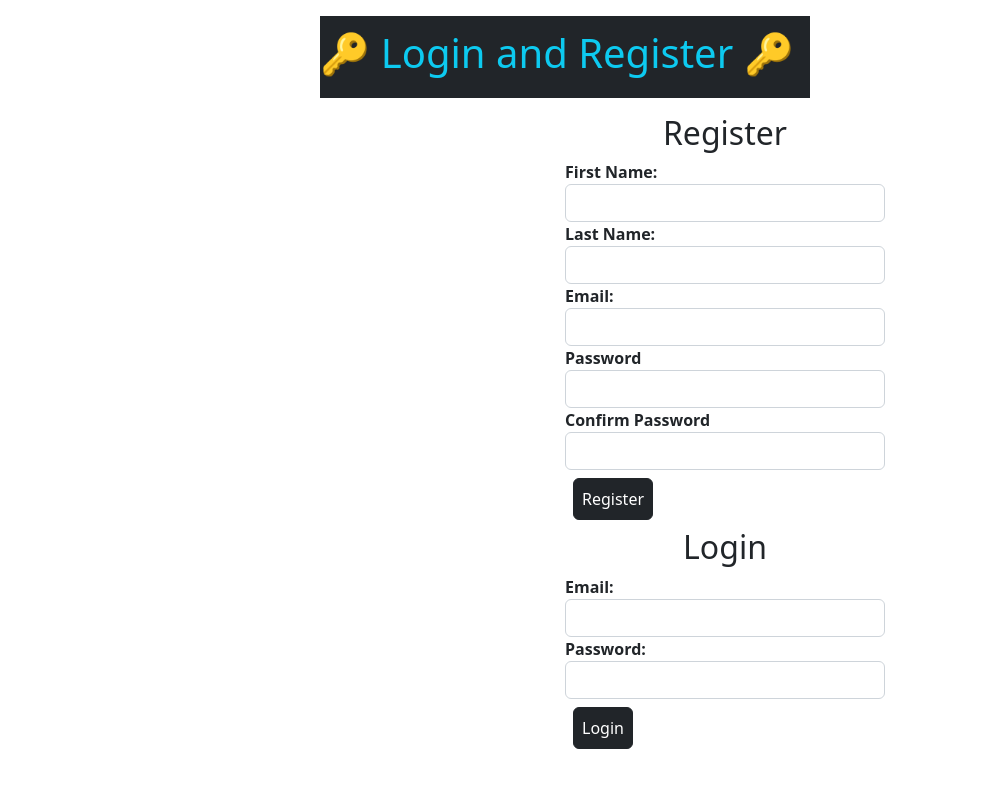
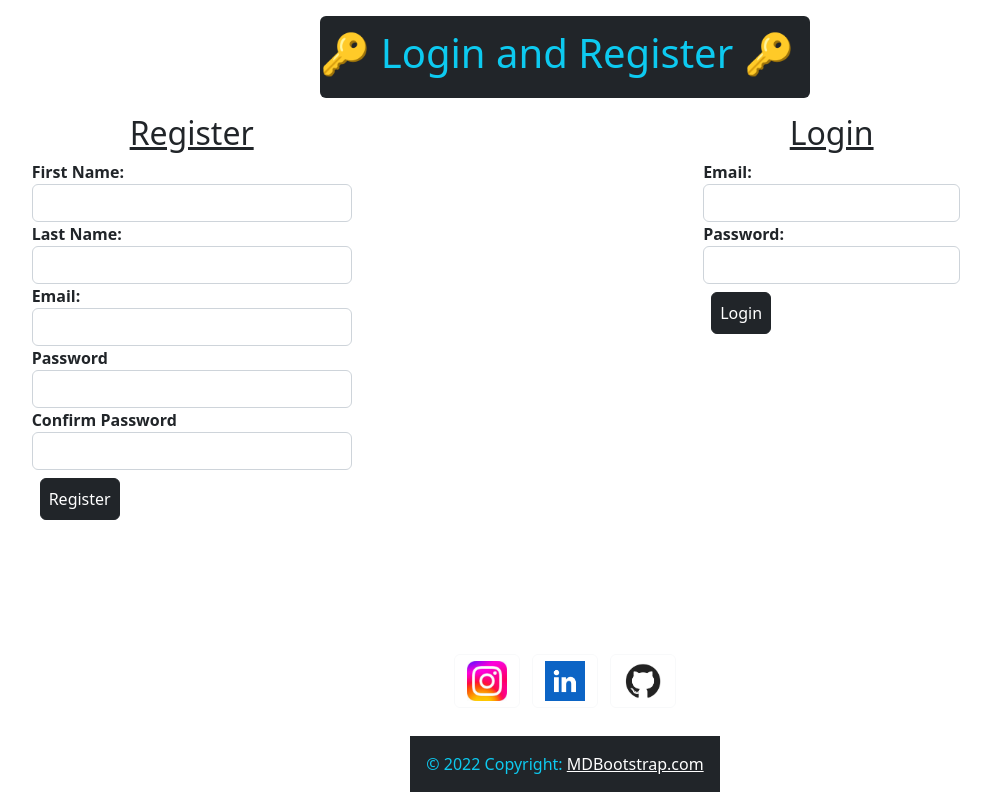
Before and after one commit to JG8993/login-and-registration, a Flask app: page / in a window 1280 px wide. Shown: the whole page, without its empty margins (75-1066 px from the left). Run offline with Flask 2, Linux system fonts and the light colour scheme.

Commit message:
footer and imgs added

```diff
--- a/flask_app/templates/index.html
+++ b/flask_app/templates/index.html
@@ -5,16 +5,17 @@
     <meta http-equiv="X-UA-Compatible" content="IE=edge">
     <meta name="viewport" content="width=device-width, initial-scale=1.0">
     <link href="https://cdn.jsdelivr.net/npm/bootstrap@5.2.3/dist/css/bootstrap.min.css" rel="stylesheet" integrity="sha384-rbsA2VBKQhggwzxH7pPCaAqO46MgnOM80zW1RWuH61DGLwZJEdK2Kadq2F9CUG65" crossorigin="anonymous">
+    <link rel="stylesheet" href="/flask_app/static/img/">
     <title>Login and Register</title>
 </head>
 <body>
     <div class="d-flex justify-content-center m-3">
-        <nav class="navbar navbar-dark bg-dark">
+        <nav class="navbar navbar-dark bg-dark rounded">
             <a class="navbar-brand text-info border-info"><h1> &#128273; Login and Register &#128273; </h1></a>
         </div>
     <div class="d-flex justify-content-around">
-        <form action="/register" method="post" class="col-lg-3 offset-lg-3">
-            <h2 class="text-center">Register</h2>
+        <form action="/register" method="post" class="col-lg-3">
+            <h2 class="text-center"><u>Register</u></h2>
             {% with messages = get_flashed_messages() %}
                 {% if messages %}
                     {% for message in messages %}
@@ -45,8 +46,10 @@
                 </div>
                 <input type="submit" value="Register" class="btn btn-dark m-2 p-2">
         </form>
+        </div>
+        <div class="d-flex justify-content-around col-lg-5">
         <form action="/login" method="post">
-            <h2 class="text-center">Login</h2>
+            <h2 class="text-center"><u>Login</u></h2>
             {% with messages = get_flashed_messages() %}
                 {% if messages %}
                     {% for message in messages %}
@@ -65,5 +68,22 @@
                 </div>
                     <input type="submit" value="Login" class= "btn btn-dark m-2 p-2">
             </form>
+        </div>
     </div>
+    <div class="navbar fixed-bottom d-flex justify-content-center">
+    <footer class="text-center text-white">
+    <div class="container p-4 pb-0">
+        <section class="mb-4">
+            <a class="btn btn-outline-light btn-floating m-1" href="https://www.instagram.com/" role="button"><img src="static/img/ig.jpeg" width="40" height="40" alt="ig_pic"></a>
+            <a class="btn btn-outline-light btn-floating m-1" href="https://www.linkedin.com/" role="button"><img src="static/img/li.png" width="40" height="40" alt="li_pic"></a>
+            <a class="btn btn-outline-light btn-floating m-1" href="https://www.github.com/" role="button"><img src="static/img/gh.png" width="40" height="40" alt="gh_pic"></a>
+        </section>
+    </div>
+    <div class="bg-dark text-info text-center p-3" style="background-color: rgba(0, 0, 0, 0.2);">
+        © 2022 Copyright:
+        <a class="text-white" href="https://mdbootstrap.com/">MDBootstrap.com</a>
+    </div>
+    </footer>
+</div>
 </body>
+</html>
```
Also changed, not shown: flask_app/static/img/gh.png (added), flask_app/static/img/ig.jpeg (added), flask_app/static/img/li.png (added).
